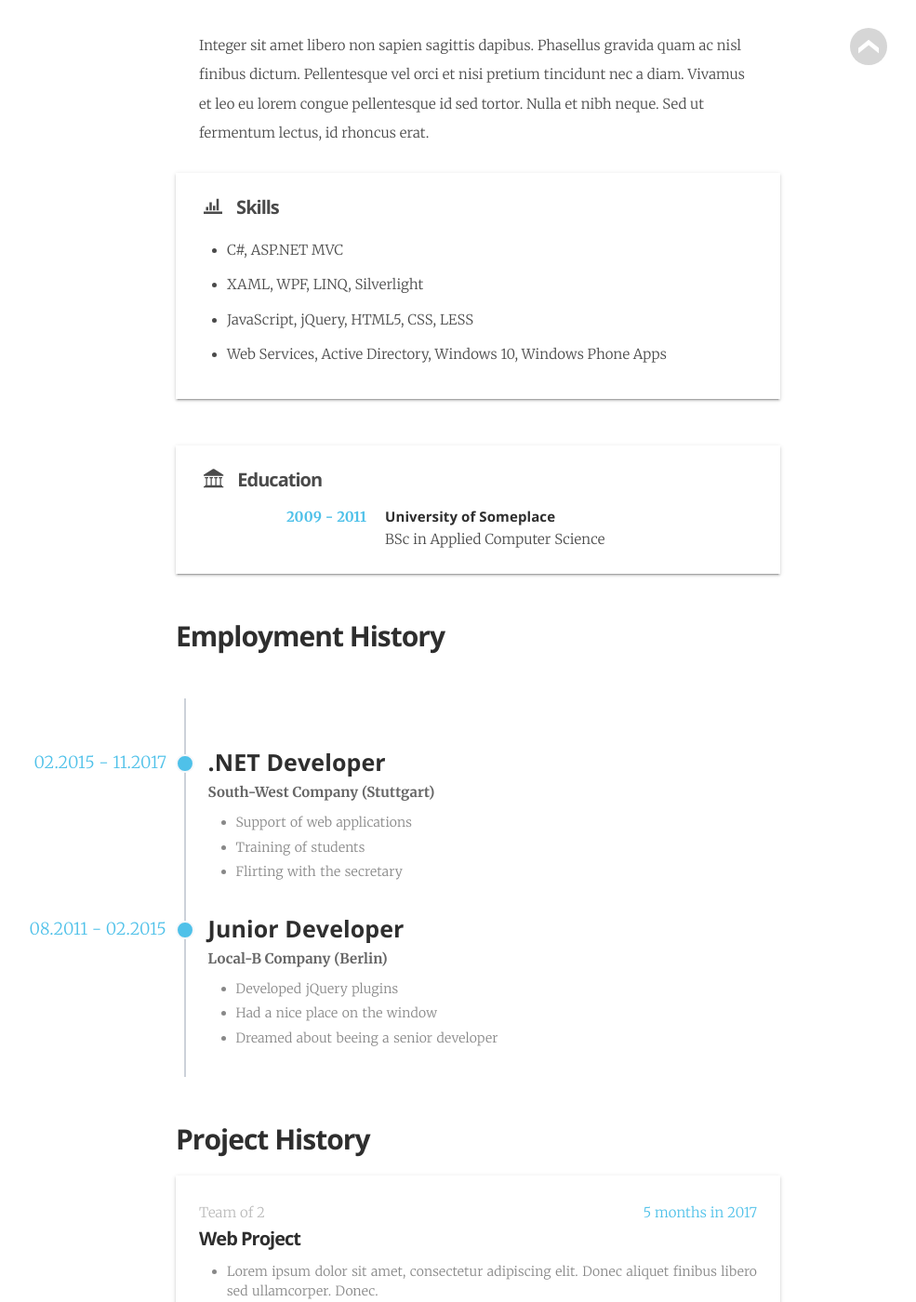
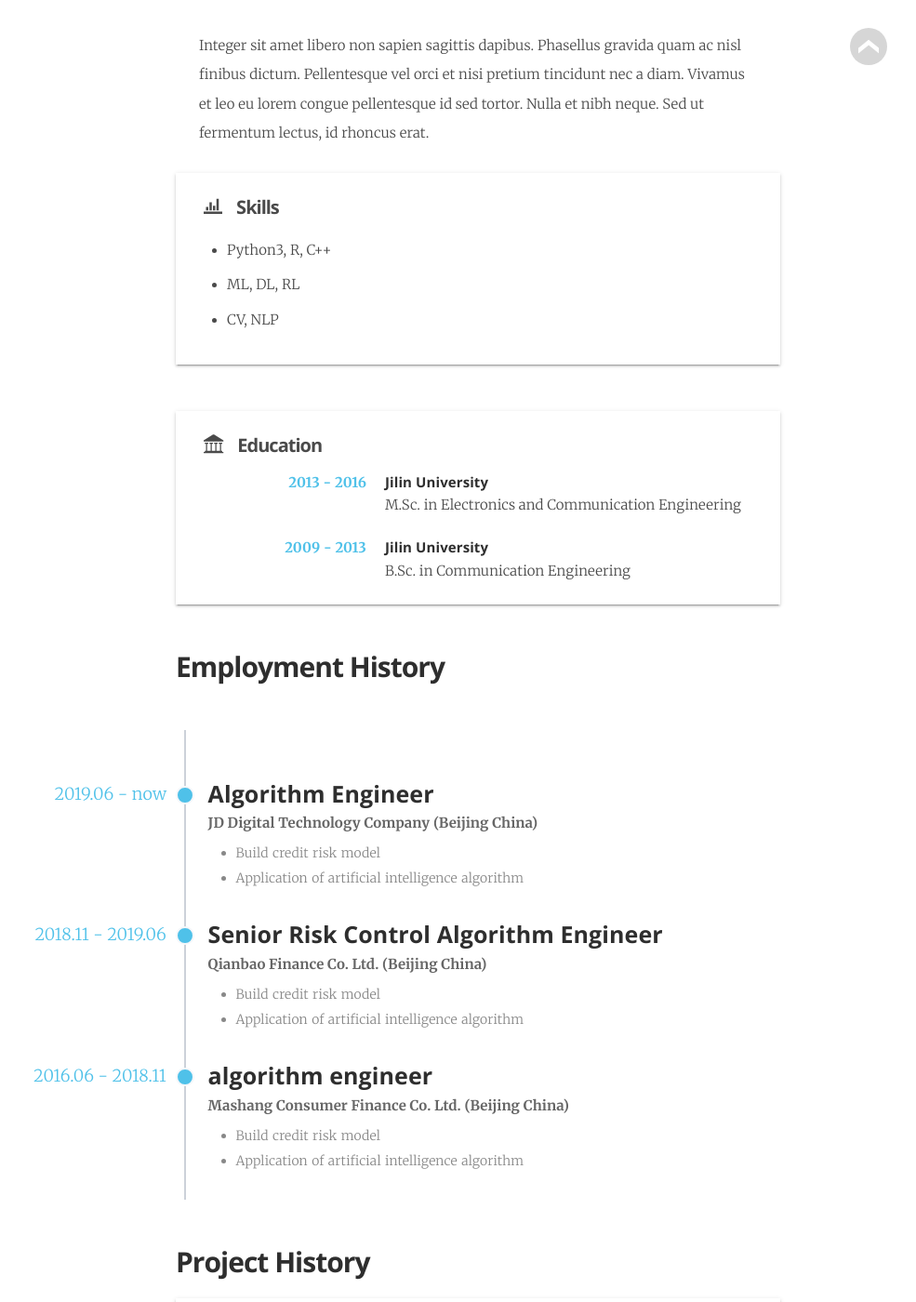
Before and after one commit to TyrionBian/tyrionbian.github.io, a Jekyll site: the page built from _pages/cv.md, in a window 1280 px wide and 1400 px high, scrolled down 545 px. Shown: the whole window at 93% size, without its empty margins (126-1111 px from the left). Built offline with Jekyll 4.4.1, drawn with Linux system fonts in a browser that asks for light colours; some web fonts are replaced; some of the changed text lies outside the part shown.

Commit message:
Update cv.yml

```diff
--- a/_data/cv.yml
+++ b/_data/cv.yml
@@ -1,31 +1,38 @@
 tianliang:
     profile: "Integer sit amet libero non sapien sagittis dapibus. Phasellus gravida quam ac nisl finibus dictum. Pellentesque vel orci et nisi pretium tincidunt nec a diam. Vivamus et leo eu lorem congue pellentesque id sed tortor. Nulla et nibh neque. Sed ut fermentum lectus, id rhoncus erat."
     skills:
-        - "C#, ASP.NET MVC"
-        - "XAML, WPF, LINQ, Silverlight"
-        - "JavaScript, jQuery, HTML5, CSS, LESS"
-        - "Web Services, Active Directory, Windows 10, Windows Phone Apps"
+        - "Python3, R, C++"
+        - "ML, DL, RL"
+        - "CV, NLP"
     education:
-        - time:             "2009 - 2011"
-          location:         "University of Someplace"
-          description:      "BSc in Applied Computer Science"
+        - time:             "2013 - 2016"
+          location:         "Jilin University"
+          description:      "M.Sc. in Electronics and Communication Engineering"
+        - time:             "2009 - 2013"
+          location:         "Jilin University"
+          description:      "B.Sc. in Communication Engineering"
     employment:
-        - time:             "02.2015 - 11.2017"
-          location:         "Stuttgart"
-          company:          "South-West Company"
-          position:         ".NET Developer"
+        - time:             "2019.06 - now"
+          location:         "Beijing China"
+          company:          "JD Digital Technology Company"
+          position:         "Algorithm Engineer"
           responsibilities:
-            - "Support of web applications"
-            - "Training of students"
-            - "Flirting with the secretary"
-        - time:             "08.2011 - 02.2015"
-          location:         "Berlin"
-          company:          "Local-B Company"
-          position:         "Junior Developer"
+            - "Build credit risk model"
+            - "Application of artificial intelligence algorithm"
+        - time:             "2018.11 - 2019.06"
+          location:         "Beijing China"
+          company:          "Qianbao Finance Co. Ltd."
+          position:         "Senior Risk Control Algorithm Engineer"
           responsibilities:
-            - "Developed jQuery plugins"
-            - "Had a nice place on the window"
-            - "Dreamed about beeing a senior developer"
+            - "Build credit risk model"
+            - "Application of artificial intelligence algorithm"
+        - time:             "2016.06 - 2018.11"
+          location:         "Beijing China"
+          company:          "Mashang Consumer Finance Co. Ltd."
+          position:         "algorithm engineer"
+          responsibilities:
+            - "Build credit risk model"
+            - "Application of artificial intelligence algorithm"
     projects:
         - time:             "5 months in 2017"
           team:             "Team of 2"
@@ -35,19 +42,3 @@ tianliang:
             - "Lorem ipsum dolor sit amet, consectetur adipiscing elit. Donec aliquet finibus libero sed ullamcorper. Donec."
             - "Lorem ipsum dolor sit amet, consectetur adipiscing elit. Sed sed."
             - "Lorem ipsum dolor sit amet, consectetur adipiscing elit. Maecenas sodales ligula sit amet nisl pellentesque, eu cursus neque."
-        - time:             "9 months in 2016"
-          team:             "Team of 6"
-          title:            "Android App"
-          technologies:     "Mono, .NET"
-          responsibilities:
-            - "Lorem ipsum dolor sit amet, consectetur adipiscing elit. Vestibulum commodo, urna id hendrerit interdum, metus dui ultricies massa."
-            - "Lorem ipsum dolor sit amet, consectetur adipiscing elit. Nullam sagittis leo nec lacus aliy rutrum."
-            - "Lorem ipsum dolor sit amet, consectetur adipiscing elit. Donec bibendum."
-        - time:             "3 months in 2015"
-          team:             "Team of 2"
-          title:            "Software Evaluation"
-          technologies:     "Recruting, .NET"
-          responsibilities:
-            - "Lorem ipsum dolor sit amet, consectetur adipiscing elit. Vestibulum commodo, urna id hendrerit interdum, metus dui ultricies massa."
-            - "Lorem ipsum dolor sit amet, consectetur adipiscing elit. Nullam sagittis leo nec lacus aliy rutrum."
-            - "Lorem ipsum dolor sit amet, consectetur adipiscing elit. Donec bibendum."
```
